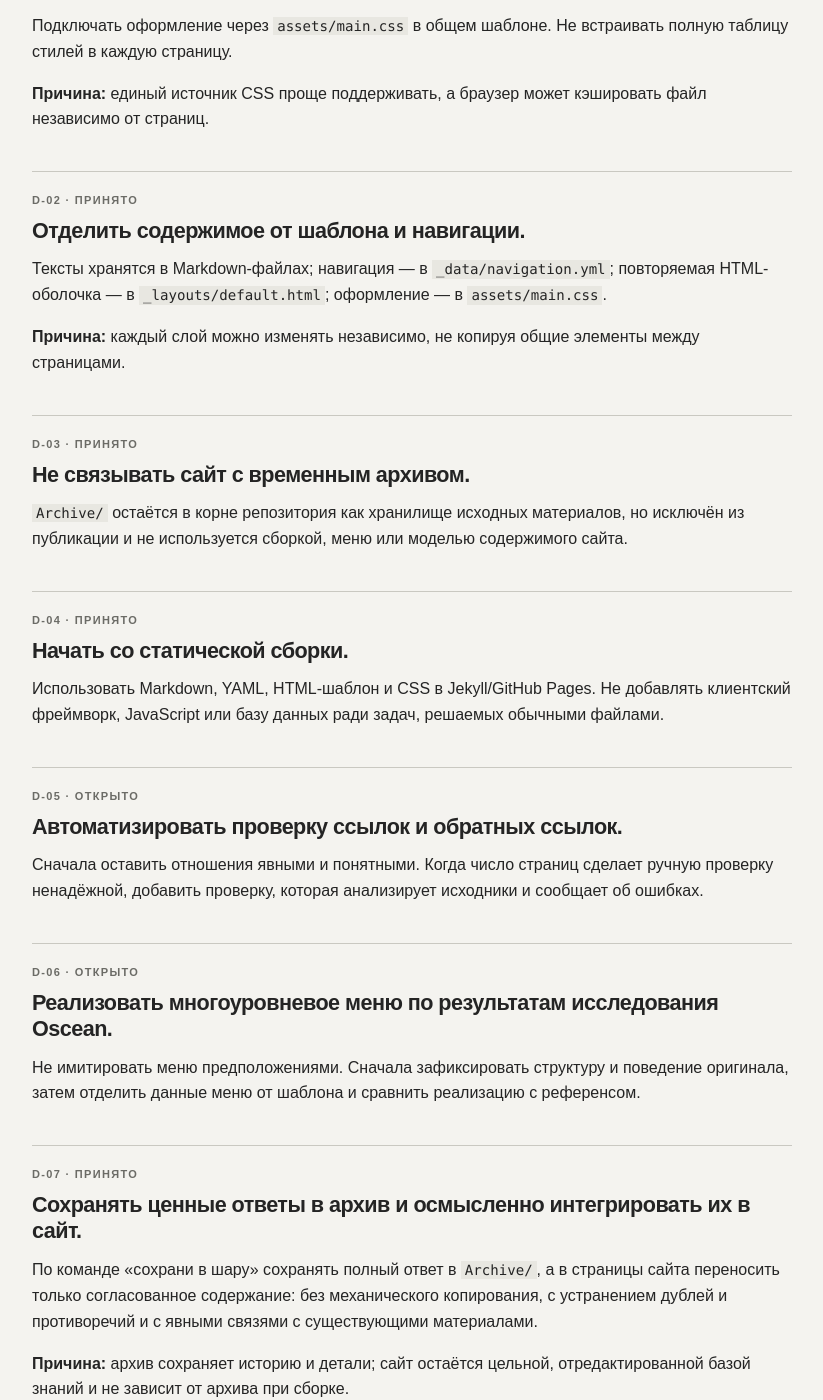
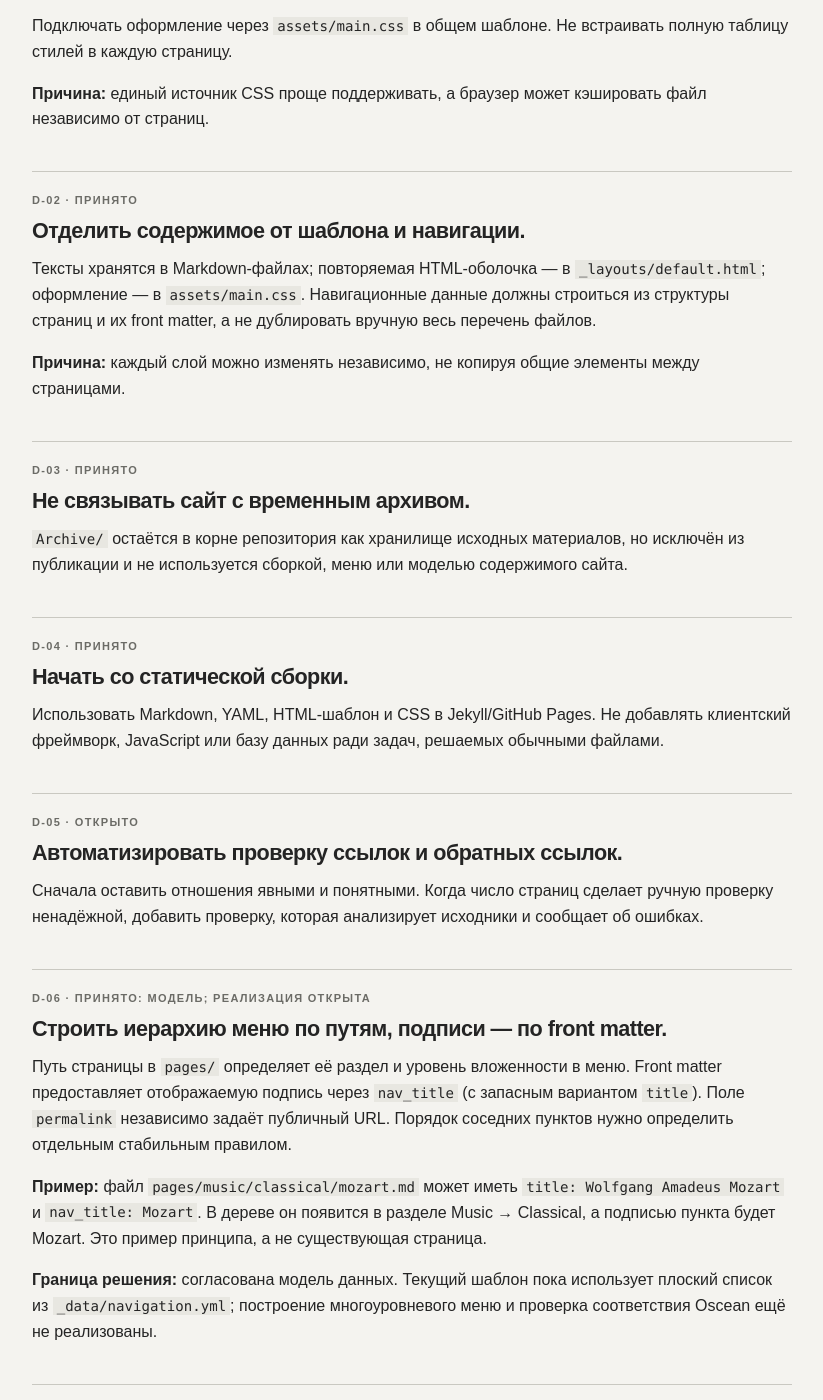
Before and after one commit to devAItester/aishare, a Jekyll site: the page built from pages/05-knowledge/decisions.md, in a window 1280 px wide and 1400 px high, scrolled down 422 px. Shown: the whole window, without its empty margins (88-911 px from the left). Built offline with Jekyll 4.4.1, drawn with Linux system fonts in a browser that asks for light colours.

Commit message:
Record path-based navigation decision

```diff
--- a/pages/05-knowledge/decisions.md
+++ b/pages/05-knowledge/decisions.md
@@ -24,7 +26,7 @@ related:
 <section id="d2" class="decision">
   <p class="number">D-02 · ПРИНЯТО</p>
   <h2>Отделить содержимое от шаблона и навигации.</h2>
-  <p>Тексты хранятся в Markdown-файлах; навигация — в <code>_data/navigation.yml</code>; повторяемая HTML-оболочка — в <code>_layouts/default.html</code>; оформление — в <code>assets/main.css</code>.</p>
+  <p>Тексты хранятся в Markdown-файлах; повторяемая HTML-оболочка — в <code>_layouts/default.html</code>; оформление — в <code>assets/main.css</code>. Навигационные данные должны строиться из структуры страниц и их front matter, а не дублировать вручную весь перечень файлов.</p>
   <p><strong>Причина:</strong> каждый слой можно изменять независимо, не копируя общие элементы между страницами.</p>
 </section>
 
@@ -47,9 +49,11 @@ related:
 </section>
 
 <section id="d6" class="decision">
-  <p class="number">D-06 · ОТКРЫТО</p>
-  <h2>Реализовать многоуровневое меню по результатам исследования Oscean.</h2>
-  <p>Не имитировать меню предположениями. Сначала зафиксировать структуру и поведение оригинала, затем отделить данные меню от шаблона и сравнить реализацию с референсом.</p>
+  <p class="number">D-06 · ПРИНЯТО: МОДЕЛЬ; РЕАЛИЗАЦИЯ ОТКРЫТА</p>
+  <h2>Строить иерархию меню по путям, подписи — по front matter.</h2>
+  <p>Путь страницы в <code>pages/</code> определяет её раздел и уровень вложенности в меню. Front matter предоставляет отображаемую подпись через <code>nav_title</code> (с запасным вариантом <code>title</code>). Поле <code>permalink</code> независимо задаёт публичный URL. Порядок соседних пунктов нужно определить отдельным стабильным правилом.</p>
+  <p><strong>Пример:</strong> файл <code>pages/music/classical/mozart.md</code> может иметь <code>title: Wolfgang Amadeus Mozart</code> и <code>nav_title: Mozart</code>. В дереве он появится в разделе Music → Classical, а подписью пункта будет Mozart. Это пример принципа, а не существующая страница.</p>
+  <p><strong>Граница решения:</strong> согласована модель данных. Текущий шаблон пока использует плоский список из <code>_data/navigation.yml</code>; построение многоуровневого меню и проверка соответствия Oscean ещё не реализованы.</p>
 </section>
 
 <section id="d7" class="decision">
@@ -59,7 +63,6 @@ related:
   <p><strong>Причина:</strong> архив сохраняет историю и детали; сайт остаётся цельной, отредактированной базой знаний и не зависит от архива при сборке.</p>
 </section>
 
-
 <section id="d8" class="decision">
   <p class="number">D-08 · ПРИНЯТО</p>
   <h2>Хранить страницы сайта в отдельном каталоге с тематическими разделами.</h2>
```
Also changed, not shown: other parts of pages/05-knowledge/decisions.md (+2 -0 lines).
